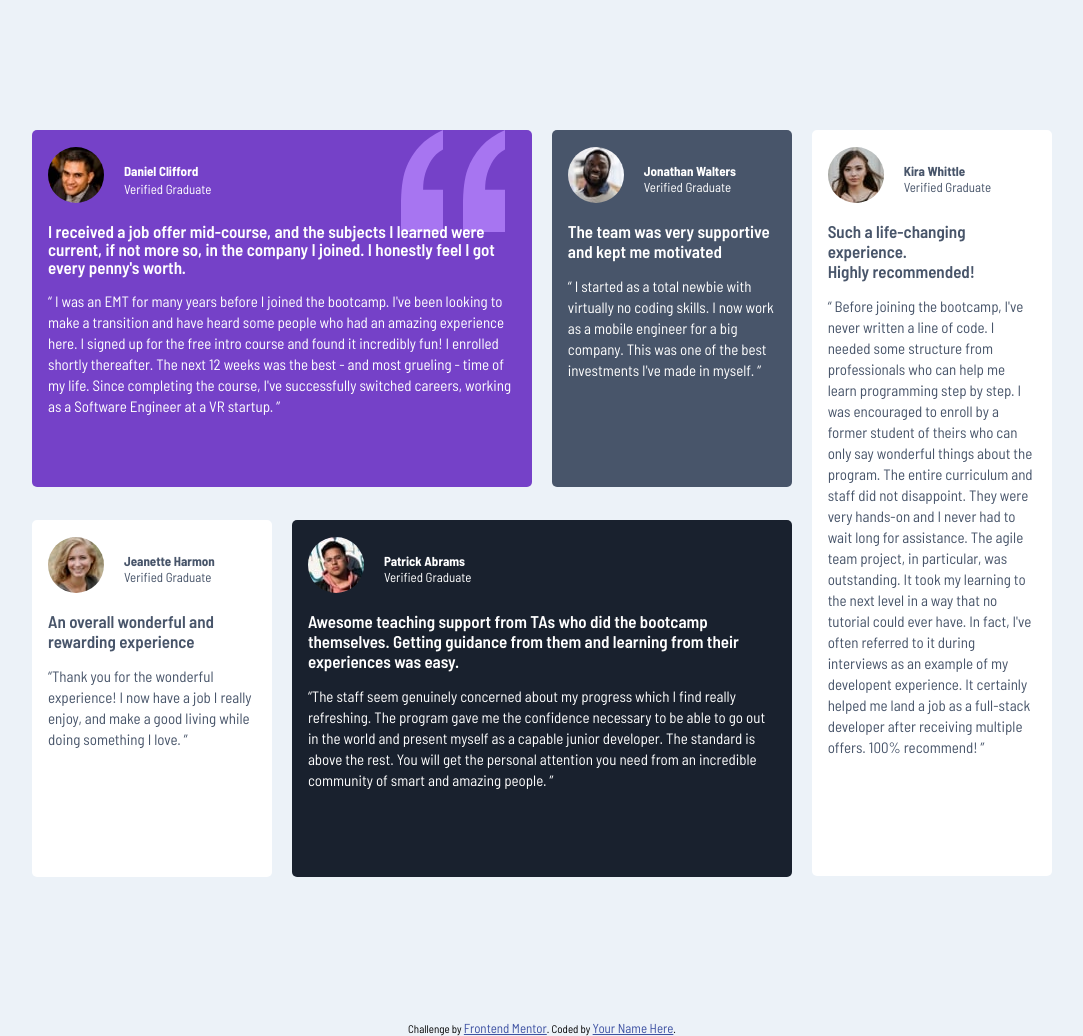
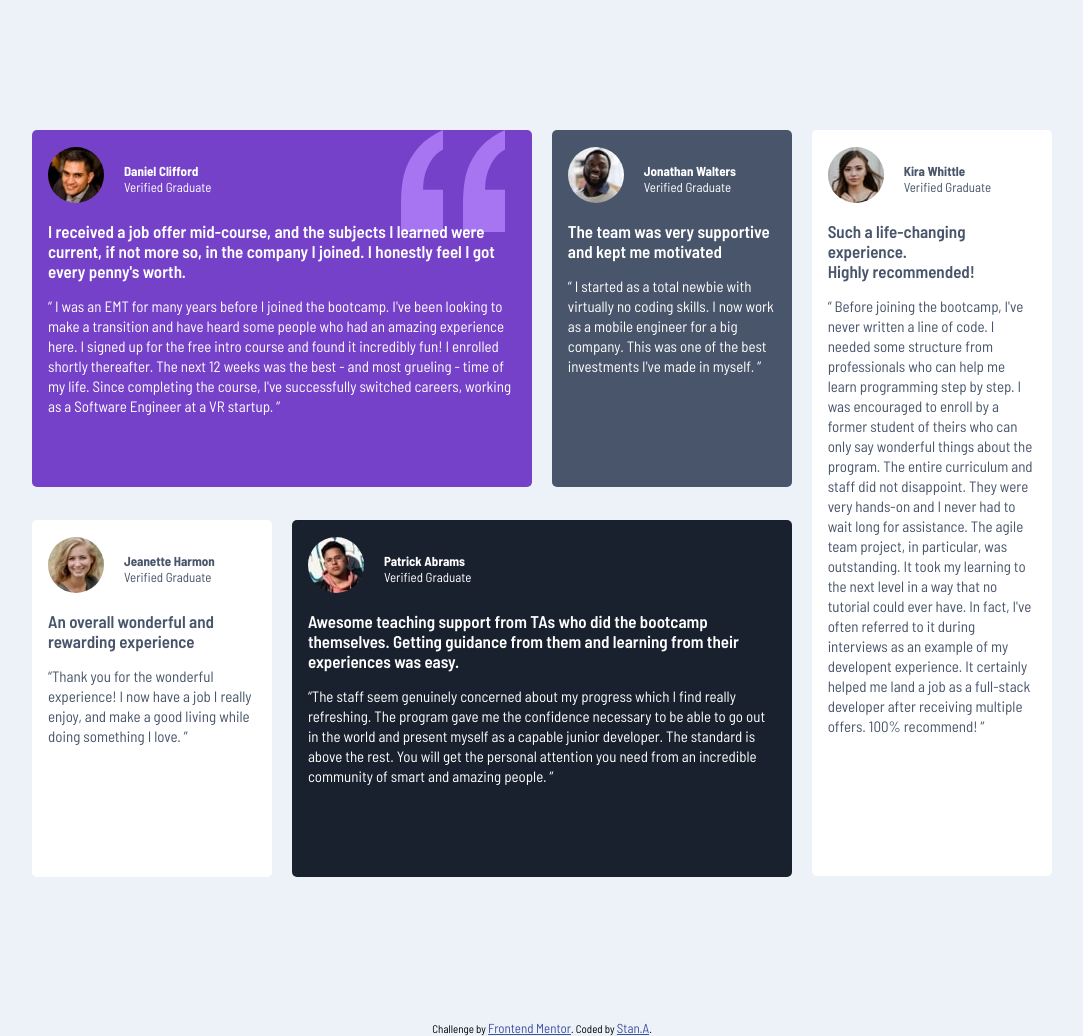
Before and after one commit to chassishart/testimonial-grid-main, a plain HTML site: page index.html in a window 1280 px wide. Shown: the whole page, without its empty margins (98-1181 px from the left). Drawn offline with Linux system fonts and the light colour scheme.

Commit message:
css line-change

```diff
--- a/index.html
+++ b/index.html
@@ -153,7 +153,7 @@
         Challenge by
         <a href="https://www.frontendmentor.io?ref=challenge" target="_blank"
           >Frontend Mentor</a
-        >. Coded by <a href="#">Your Name Here</a>.
+        >. Coded by <a href="#">Stan.A</a>.
       </div>
     </main>
   </body>
--- a/main.css
+++ b/main.css
@@ -113,7 +113,7 @@ h3 {
   .container .para {
     font-size: 15px;
     height: auto;
-    line-height: 21px;
+    line-height: 20px;
   }
 
   #daniel,
@@ -126,7 +126,6 @@ h3 {
   }
 
   #daniel {
-    line-height: 18px;
     order: 0;
     grid-column: 1 / span 2;
     grid-row: 1 / span 1;
```
